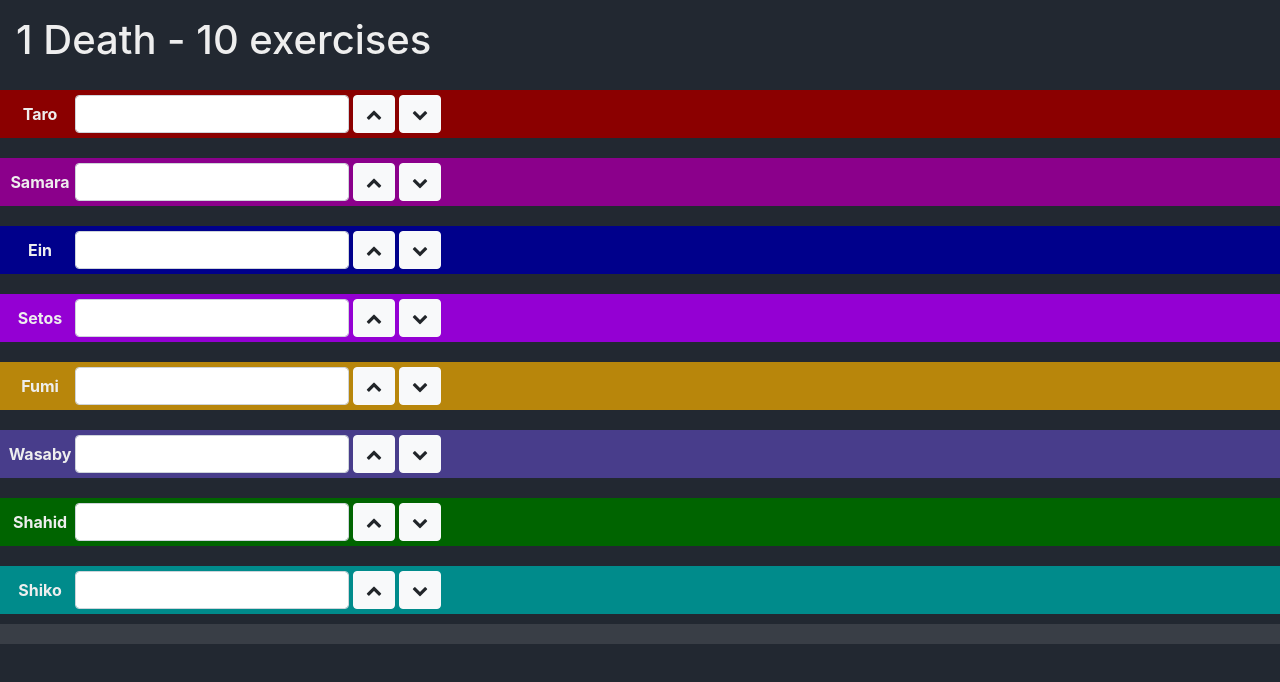
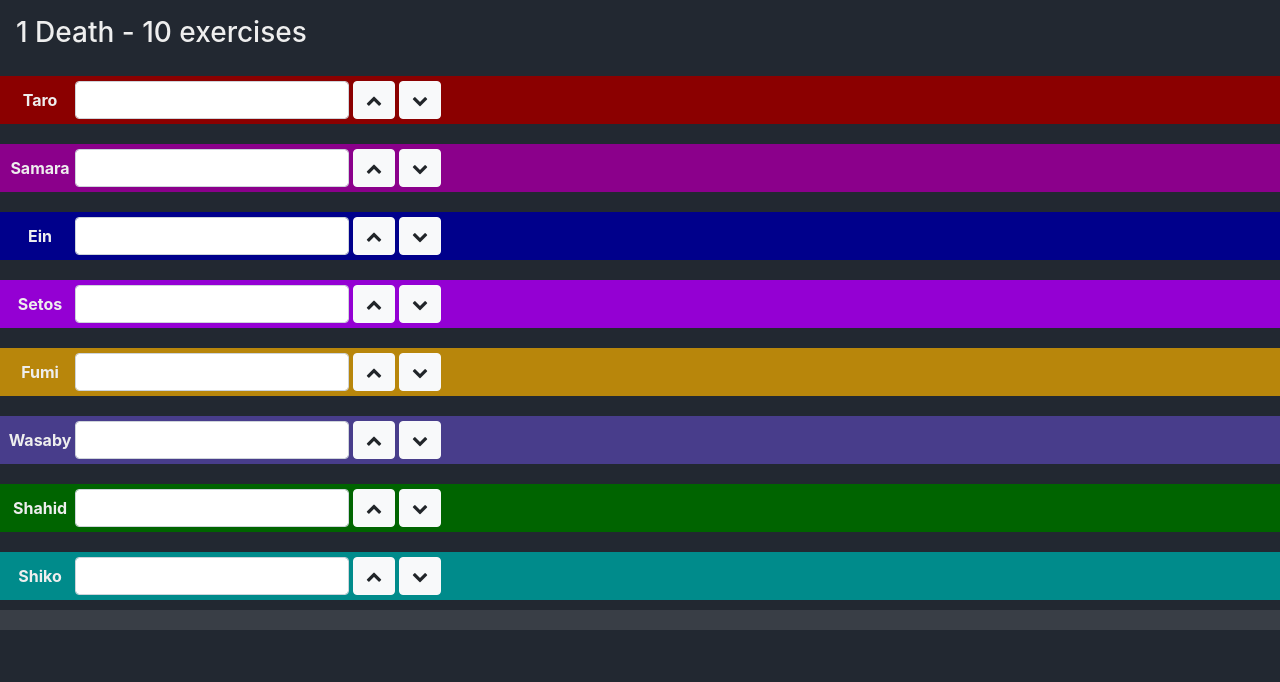
Before and after one commit to EVPotapova/deaths-counter, a plain HTML site: page index.html in a window 1280 px wide. Drawn offline with nearby package versions, Linux system fonts and the light colour scheme; no server answers.

Commit message:
Change header

```diff
--- a/index.html
+++ b/index.html
@@ -175,7 +175,7 @@
         -moz-appearance: textfield;
       }
     </style>
-    <h1 class="m-3">1 Death - 10 exercises</h1>
+    <h3 class="m-3">1 Death - 10 exercises</h1>
 
     <div id="main_container" style="display: flex; flex-direction: column;">
       <div class="data-row taro-color">
```
